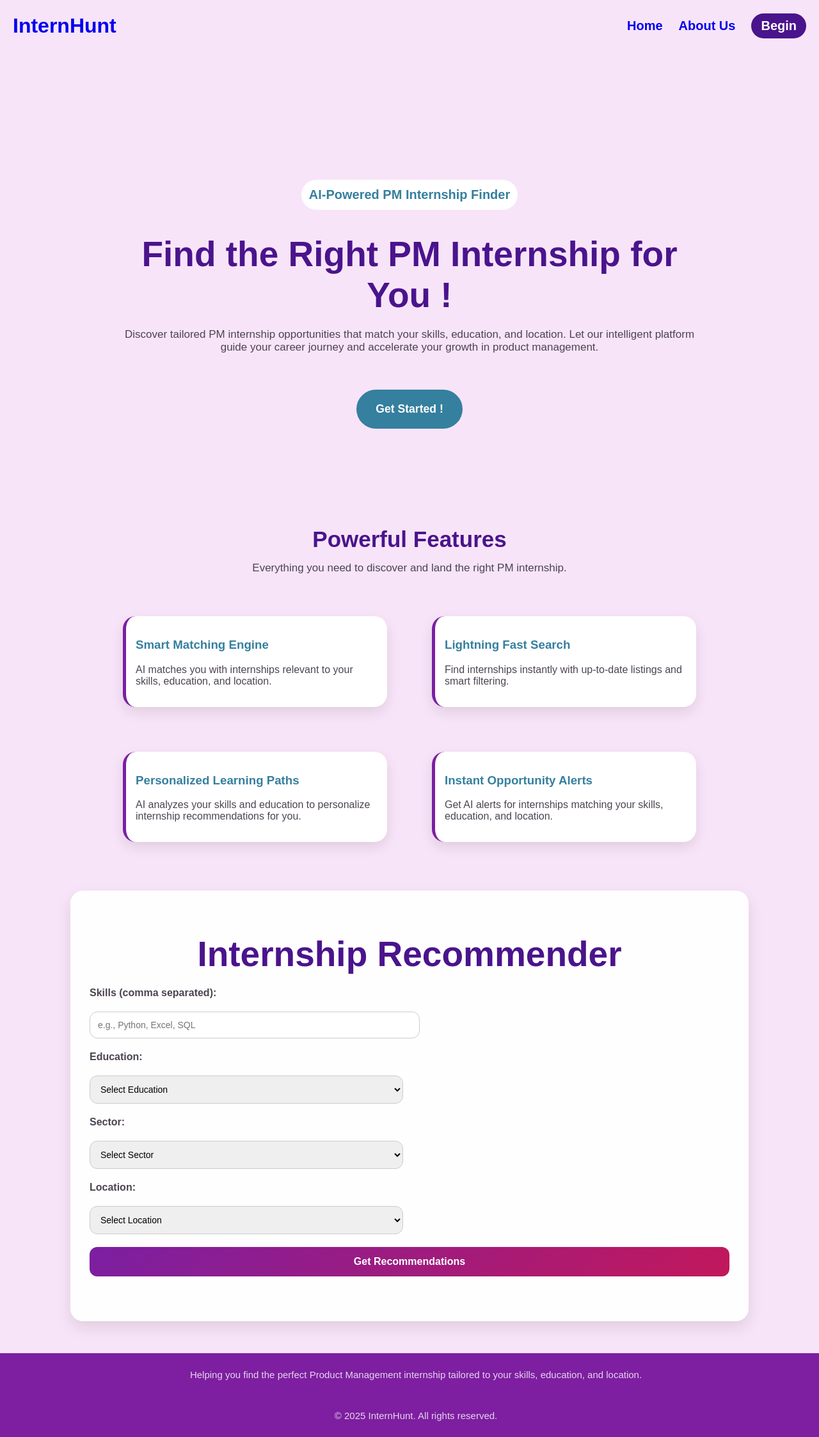
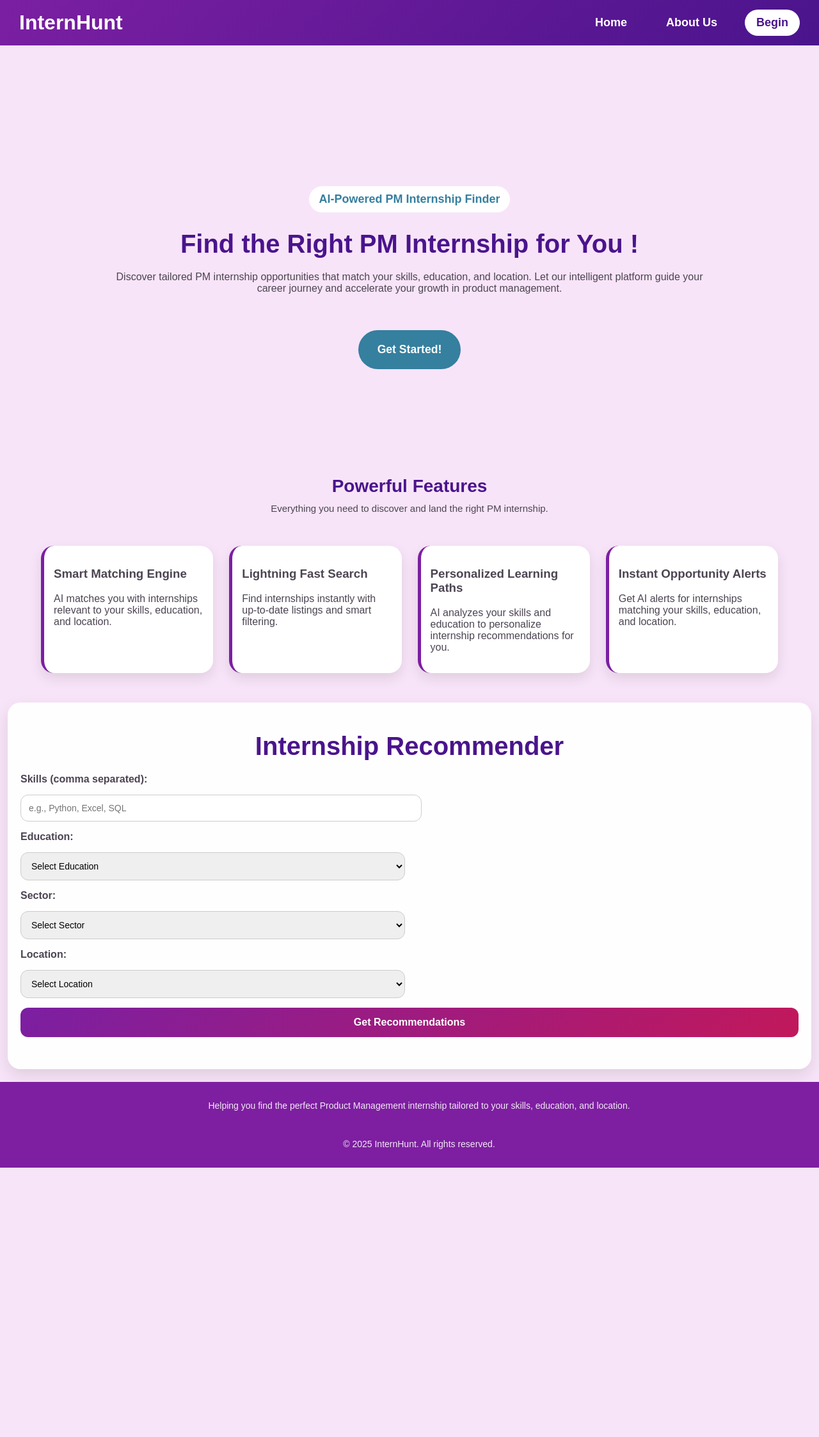
Before and after one commit to Aurodeepa2005/AI-Intern-Hunt, a Flask app: page / in a window 1280 px wide. Shown: the whole page at 64% size. After the commit the page ends 1825 px from the top, so only its background shows below. Run offline with Flask 3, Linux system fonts and the light colour scheme.

Commit message:
Final Changes Done

```diff
--- a/app.py
+++ b/app.py
@@ -12,6 +12,15 @@ df = pd.read_csv("internships.csv")
 educations = sorted(df['education'].unique())
 sectors = sorted(df['sector'].unique())
 locations = sorted(df['location'].unique())
+
+def get_match_level(match):
+    """Return CSS class for progress bar based on match %."""
+    if match < 40:
+        return "low"
+    elif match < 70:
+        return "medium"
+    else:
+        return "high"
 
 def recommend_internships(skills, education, sector, location, top_n=5):
     # Combine internship details into one text column
@@ -32,6 +41,10 @@ def recommend_internships(skills, education, sector, location, top_n=5):
     recommendations = df.sort_values(by="score", ascending=False).head(top_n)
     recommendations = recommendations[["title", "skills", "education", "sector", "location", "score"]]
     recommendations["match"] = (recommendations["score"] * 100).round(2)
+
+    # Add match_level for CSS styling
+    recommendations["match_level"] = recommendations["match"].apply(get_match_level)
+
     return recommendations.to_dict(orient="records")
 
 @app.route("/", methods=["GET", "POST"])
--- a/static/style.css
+++ b/static/style.css
@@ -1,3 +1,4 @@
+/* General */
 body {
   font-family: "Poppins", sans-serif;
   margin: 0;
@@ -11,17 +12,25 @@
   text-decoration: none;
 }
 
-  .logo {
-    font-size: 2rem;
-    font-weight: 750;
-  }
-
+/* Navbar */
 .navbar {
   display: flex;
   justify-content: space-between;
   align-items: center;
-    padding: 5px 20px;
+  padding: 15px 30px;
   margin-bottom: 25vh;
+  background: linear-gradient(135deg, #7b1fa2, #4a148c);
+  position: sticky;
+  top: 0;
+  z-index: 1000;
+  flex-wrap: wrap;
+}
+
+.logo {
+  font-size: 2rem;
+  font-weight: 750;
+  color: white;
+  text-decoration: none;
 }
 
 ul {
@@ -29,42 +38,138 @@
   display: flex;
   gap: 25px;
   align-items: center;
+  margin: 0;
+  padding: 0;
 }
 
-  ul li {
-    font-size: 20px;
-    font-weight: 700;
-    color: #4a148c;
+ul li a {
+  font-size: 18px;
+  font-weight: 600;
+  padding: 10px 18px;
+  border-radius: 25px;
+  color: white;
+  transition: all 0.3s ease;
+  display: inline-block;
+  position: relative;
 }
 
-  .begin {
-    background-color: #4a148c;
-    padding: 8px 15px;
-    border-radius: 25px;
+/* Underline animation */
+ul li a::after {
+  content: "";
+  position: absolute;
+  left: 0;
+  bottom: -4px;
+  width: 0%;
+  height: 3px;
+  background: #ffca28;
+  transition: width 0.3s ease;
+  border-radius: 5px;
 }
 
-  .begin a {
-    color: white !important;
+ul li a:hover::after {
+  width: 100%;
 }
 
+/* Hover animation */
+ul li a:hover {
+  background: linear-gradient(135deg, #c2185b, #7b1fa2);
+  transform: scale(1.1);
+  box-shadow: 0 5px 15px rgba(0, 0, 0, 0.2);
+}
+
+/* Special Begin Button */
+.begin a {
+  background: #ffffff;
+  color: #4a148c !important;
+  font-weight: 700;
+}
+
+.begin a:hover {
+  background: linear-gradient(135deg, #43a047, #1de9b6);
+  color: white !important;
+  transform: scale(1.15);
+}
+
+/* Hero Section */
 .hero {
-    width: 70vw;
+  width: 80vw;
   margin: 0 auto;
+  text-align: center;
+  padding: 20px;
+}
+
+h4 {
+  color: #357f9f;
+  font-size: 18px;
+  padding: 10px 15px;
+  background-color: white;
+  border-radius: 30px;
+  width: fit-content;
+  margin: auto;
+  margin-bottom: 20px;
   text-align: center;
 }
 
-  .hero a {
+.hero p {
+  text-align: center;
   color: #4c4452;
+  width: 90%;
+  margin: auto;
+  font-size: 16px;
+}
+
+.btn {
+  display: inline-block; /* makes <a> behave like a button */
+  text-align: center;
+  margin-top: 7vh;
+  margin-bottom: 15.5vh;
+  background-color: #357f9f;
+  color: white;
+  padding: 20px 30px;
+  border: none;
+  border-radius: 50px;
+  font-size: 1.1rem;
+  font-weight: 600;
+  text-decoration: none; /* remove underline */
+  transition: all 0.3s ease;
+}
+
+.btn:hover {
+  background-color: #285a73; /* darker hover */
+  transform: translateY(-3px);
+  box-shadow: 0 8px 20px rgba(0, 0, 0, 0.2);
+}
+
+.btn:hover {
+  background: linear-gradient(135deg, #4a148c, #7b1fa2);
+  transform: translateY(-3px);
+  box-shadow: 0 8px 20px rgba(0, 0, 0, 0.2);
+}
+
+/* Features Section */
+.content h2 {
+  font-size: 28px;
+  color: #4a148c;
+  margin-bottom: 10px;
+  text-align: center;
+}
+
+.content > p {
+  text-align: center;
+  color: #4c4452;
+  width: 90%;
+  margin: auto;
+  margin-bottom: 3vh;
+  font-size: 15px;
 }
 
 .hcards {
   display: grid;
-    grid-template-columns: repeat(auto-fit, minmax(300px, 1fr));
-    gap: 70px;
-    padding: 2vw 15vw;
+  grid-template-columns: repeat(auto-fit, minmax(250px, 1fr));
+  gap: 25px;
+  padding: 2vw 5vw;
 }
 
-  /* Card Styles */
 .hcard {
   background-color: #fff;
   padding: 15px;
@@ -79,88 +184,29 @@
   box-shadow: 0 12px 25px rgba(0, 0, 0, 0.15);
 }
 
-  /* Container */
+/* Form Container */
 .container {
-    margin-top: 5vh;
-    max-width: 1000px;
-    margin: 50px auto;
-    padding: 30px;
+  max-width: 95%;
+  margin: 20px auto;
+  padding: 20px;
   background-color: rgba(255, 255, 255, 0.95);
   border-radius: 20px;
   box-shadow: 0 10px 25px rgba(0, 0, 0, 0.1);
 }
 
-  /* Headings */
-  h4 {
-    color: #357f9f;
-    font-size: 20px;
-    padding: 12px;
-    background-color: white;
-    border-radius: 30px;
-    width: fit-content;
-    margin: auto;
-    margin-bottom: 30px;
-    text-align: center;
-  }
-
-  .hero p {
-    text-align: center;
-    color: #4c4452;
-    width: 70vw;
-    margin: auto;
-    font-size: 17px;
-  }
-
-  .btn {
-    margin-top: 7vh;
-    margin-bottom: 15.5vh;
-    background-color: #357f9f;
-    color: white;
-    padding: 20px 30px;
-    border: none;
-    border-radius: 50px;
-    font-size: 1.1rem;
-    font-weight: 600;
-  }
-
-  .btn a {
-    text-decoration: none;
-    color: white;
-  }
-
 h1 {
-    font-size: 55px;
+  font-size: 40px;
   color: #4a148c;
   margin-bottom: 20px;
   text-align: center;
 }
 
-  .content h2 {
-    font-size: 35px;
-    color: #4a148c;
-    margin-bottom: 15px;
-    text-align: center;
-  }
-
-  .content>p {
-    text-align: center;
-    color: #4c4452;
-    width: 70vw;
-    margin: auto;
-    margin-bottom: 5vh;
-    font-size: 17px;
-  }
-
-  h3 {
-    color: #357f9f;
-  }
-
-  /* Form Styles */
+/* Form */
 form {
   display: grid;
   grid-template-columns: 1fr 1fr;
-    gap: 20px;
-    margin-bottom: 40px;
+  gap: 15px;
+  margin-bottom: 30px;
 }
 
 form label {
@@ -203,18 +249,17 @@
   box-shadow: 0 8px 20px rgba(0, 0, 0, 0.2);
 }
 
-  /* Cards Container */
+/* Cards for Recommendations */
 .cards {
   display: grid;
-    grid-template-columns: repeat(auto-fit, minmax(300px, 1fr));
-    gap: 25px;
+  grid-template-columns: repeat(auto-fit, minmax(250px, 1fr));
+  gap: 20px;
 }
 
-  /* Card Styles */
 .card {
   background-color: #fff;
-    padding: 25px;
-    border-radius: 20px;
+  padding: 20px;
+  border-radius: 15px;
   box-shadow: 0 8px 20px rgba(0, 0, 0, 0.1);
   transition: transform 0.3s ease, box-shadow 0.3s ease;
   border-left: 5px solid #7b1fa2;
@@ -236,7 +281,6 @@
 }
 
 /* Progress Bar */
-
 .progress-bar {
   width: 100%;
   background-color: #e0e0e0;
@@ -257,20 +301,60 @@
   transition: width 0.6s ease-in-out;
 }
 
+/* Footer */
 .footer {
-    font-size: 15px;
-    left: 0;
-    bottom: 0;
+  font-size: 14px;
   width: 100%;
   background-color: #7d1fa0;
-    color: rgba(255, 255, 255, 0.811);
+  color: rgba(255, 255, 255, 0.9);
   text-align: center;
-    padding: 10px;
+  padding: 15px;
 }
 
-  /* Responsive */
+/* Responsive Design */
 @media (max-width: 768px) {
+  /* Navbar stacks */
+  .navbar {
+    flex-direction: column;
+    align-items: flex-start;
+    text-align: center;
+  }
+
+  ul {
+    flex-direction: column;
+    gap: 10px;
+    width: 100%;
+  }
+
+  ul li a {
+    width: 100%;
+    text-align: left;
+  }
+
+  /* Hero text */
+  h1 {
+    font-size: 28px;
+  }
+
+  h4 {
+    font-size: 16px;
+  }
+
+  .hero p {
+    font-size: 14px;
+  }
+
+  /* Form single-column */
   form {
     grid-template-columns: 1fr;
   }
+
+  form button {
+    grid-column: span 1;
   }
+
+  /* Cards single-column */
+  .cards {
+    grid-template-columns: 1fr;
+  }
+}
--- a/templates/index.html
+++ b/templates/index.html
@@ -23,7 +23,8 @@
             <h1>Find the Right PM Internship for You !</h1>
             <p>Discover tailored PM internship opportunities that match your skills, education, and location. Let our
                 intelligent platform guide your career journey and accelerate your growth in product management.</p>
-            <button class="btn"><a href="#container">Get Started !</a></button>
+            <a href="#container" class="btn">Get Started!</a>
+
         </div>
     </div>
 
@@ -103,7 +104,9 @@
                 <p><strong>Location:</strong> {{ rec.location }}</p>
                 <p><strong>Match:</strong></p>
                 <div class="progress-bar">
-                    <div class="progress-fill" [style.width.%]="rec.match">{{ rec.match }}%</div>
+                    <div class="progress-fill {{ rec.match_level }}" style="width: {{ rec.match }}%;">
+                        {{ rec.match }}%
+                    </div>
                 </div>
             </div>
             {% endfor %}
@@ -112,7 +115,8 @@
     </div>
 
     <div class="footer" id="footer">
-        <p>Helping you find the perfect Product Management internship tailored to your skills, education, and location.</p>
+        <p>Helping you find the perfect Product Management internship tailored to your skills, education, and location.
+        </p>
         <br>
         <p>© 2025 InternHunt. All rights reserved.</p>
     </div>
```
Lines whose indentation alone changed are shown as unchanged.
